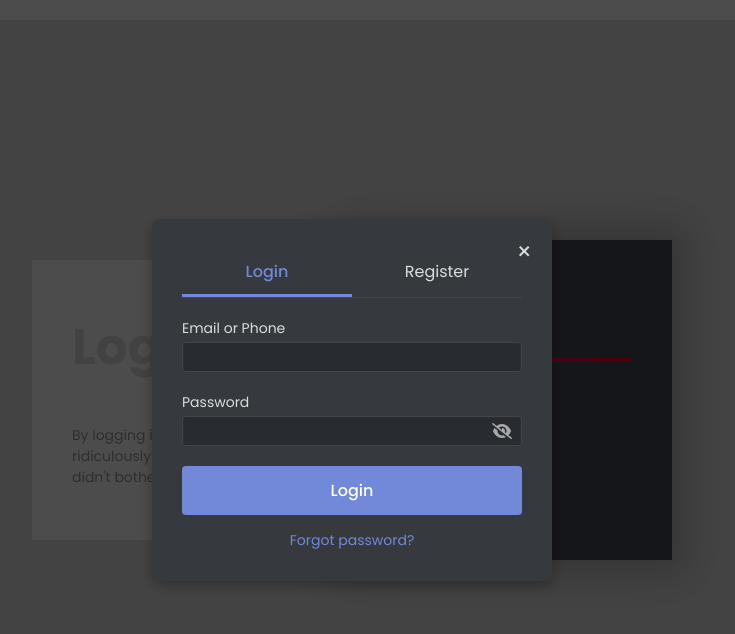
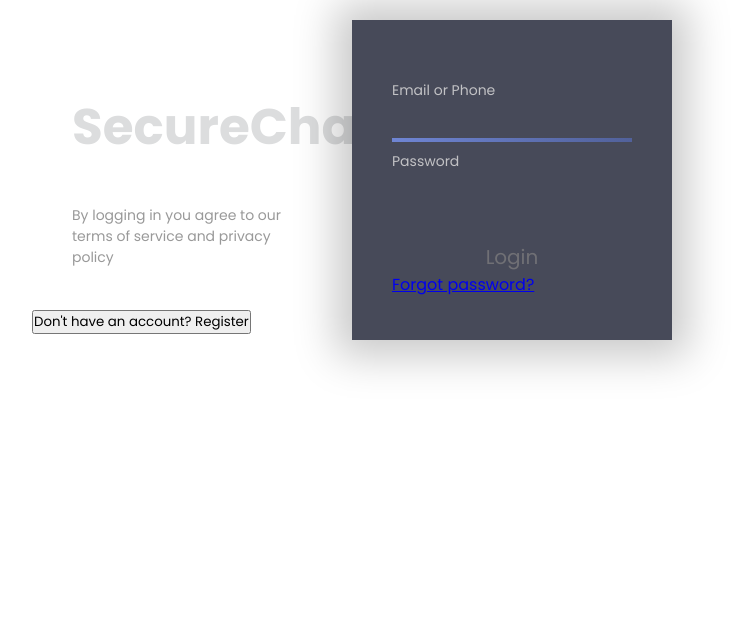
Before and after one commit to INSOMNIAvid/telegrame, a plain HTML site: page index.html in a window 1280 px wide. Shown: the whole page, without its empty margins (288-1023 px from the left). Drawn offline with nearby package versions, Linux system fonts and the light colour scheme.

Commit message:
Update index.html

```diff
--- a/index.html
+++ b/index.html
@@ -12,76 +12,16 @@
     <script src="https://www.gstatic.com/firebasejs/8.10.0/firebase-database.js"></script>
     <script src="https://www.gstatic.com/firebasejs/8.10.0/firebase-storage.js"></script>
     <script src="firebase-config.js"></script>
+    <script src="https://cdnjs.cloudflare.com/ajax/libs/animejs/3.2.1/anime.min.js"></script>
 </head>
 <body>
-    <!-- Auth Modal -->
-    <div class="auth-modal" id="authModal">
-        <div class="auth-container">
-            <span class="close-btn" id="closeAuth">&times;</span>
-
-            <div class="auth-tabs">
-                <button class="tab-btn active" id="loginTab">Login</button>
-                <button class="tab-btn" id="registerTab">Register</button>
-            </div>
-
-            <div class="auth-content">
-                <!-- Login Form -->
-                <form id="loginForm" class="auth-form active">
-                    <div class="input-group">
-                        <label for="loginEmail">Email or Phone</label>
-                        <input type="text" id="loginEmail" required>
-                    </div>
-                    <div class="input-group">
-                        <label for="loginPassword">Password</label>
-                        <div class="password-wrapper">
-                            <input type="password" id="loginPassword" required>
-                            <i class="fas fa-eye-slash toggle-password"></i>
-                        </div>
-                    </div>
-                    <button type="submit" class="auth-btn">Login</button>
-                    <div class="auth-footer">
-                        <a href="#" id="forgotPassword">Forgot password?</a>
-                    </div>
-                </form>
-
-                <!-- Register Form -->
-                <form id="registerForm" class="auth-form">
-                    <div class="input-group">
-                        <label for="registerUsername">Username</label>
-                        <input type="text" id="registerUsername" placeholder="@username" required>
-                    </div>
-                    <div class="input-group">
-                        <label for="registerPhone">Phone Number (optional)</label>
-                        <input type="tel" id="registerPhone" placeholder="+1234567890">
-                    </div>
-                    <div class="input-group">
-                        <label for="registerEmail">Email</label>
-                        <input type="email" id="registerEmail" required>
-                    </div>
-                    <div class="input-group">
-                        <label for="registerPassword">Password</label>
-                        <div class="password-wrapper">
-                            <input type="password" id="registerPassword" required>
-                            <i class="fas fa-eye-slash toggle-password"></i>
-                        </div>
-                    </div>
-                    <div class="input-group">
-                        <label for="registerConfirmPassword">Confirm Password</label>
-                        <div class="password-wrapper">
-                            <input type="password" id="registerConfirmPassword" required>
-                            <i class="fas fa-eye-slash toggle-password"></i>
-                        </div>
-                    </div>
-                    <button type="submit" class="auth-btn">Register</button>
-                </form>
-            </div>
-        </div>
-    </div>
-<div class="page">
+    <!-- Auth Page -->
+    <div class="auth-page" id="authPage">
         <div class="container">
             <div class="left">
-      <div class="login">Login</div>
-      <div class="eula">By logging in you agree to the ridiculously long terms that you didn't bother to read</div>
+                <div class="login">SecureChat</div>
+                <div class="eula">By logging in you agree to our terms of service and privacy policy</div>
+                <button class="switch-btn" id="showRegister">Don't have an account? Register</button>
             </div>
             <div class="right">
                 <svg viewBox="0 0 320 300">
@@ -95,23 +35,39 @@
                                         y2="193.49992"
                                         gradientUnits="userSpaceOnUse">
                             <stop
-                  style="stop-color:#ff00ff;"
+                                  style="stop-color:#7289da;"
                                   offset="0"
                                   id="stop876" />
                             <stop
-                  style="stop-color:#ff0000;"
+                                  style="stop-color:#4e5d94;"
                                   offset="1"
                                   id="stop878" />
                         </linearGradient>
                     </defs>
                     <path d="m 40,120.00016 239.99984,-3.2e-4 c 0,0 24.99263,0.79932 25.00016,35.00016 0.008,34.20084 -25.00016,35 -25.00016,35 h -239.99984 c 0,-0.0205 -25,4.01348 -25,38.5 0,34.48652 25,38.5 25,38.5 h 215 c 0,0 20,-0.99604 20,-25 0,-24.00396 -20,-25 -20,-25 h -190 c 0,0 -20,1.71033 -20,25 0,24.00396 20,25 20,25 h 168.57143" />
                 </svg>
-      <div class="form">
-        <label for="email">Email</label>
-        <input type="email" id="email">
+                <div class="form" id="loginForm">
+                    <label for="email">Email or Phone</label>
+                    <input type="text" id="email" autocomplete="username">
                     <label for="password">Password</label>
-        <input type="password" id="password">
-        <input type="submit" id="submit" value="Submit">
+                    <input type="password" id="password" autocomplete="current-password">
+                    <input type="submit" id="submit" value="Login">
+                    <a href="#" class="forgot-password" id="forgotPassword">Forgot password?</a>
+                </div>
+
+                <div class="form" id="registerForm" style="display: none;">
+                    <label for="regUsername">Username</label>
+                    <input type="text" id="regUsername" placeholder="@username" autocomplete="username">
+                    <label for="regEmail">Email</label>
+                    <input type="email" id="regEmail" autocomplete="email">
+                    <label for="regPhone">Phone (optional)</label>
+                    <input type="tel" id="regPhone" placeholder="+1234567890">
+                    <label for="regPassword">Password</label>
+                    <input type="password" id="regPassword" autocomplete="new-password">
+                    <label for="regConfirmPassword">Confirm Password</label>
+                    <input type="password" id="regConfirmPassword" autocomplete="new-password">
+                    <input type="submit" id="regSubmit" value="Register">
+                    <button class="switch-btn" id="showLogin">Already have an account? Login</button>
                 </div>
             </div>
         </div>
```
Lines whose indentation alone changed are shown as unchanged.
